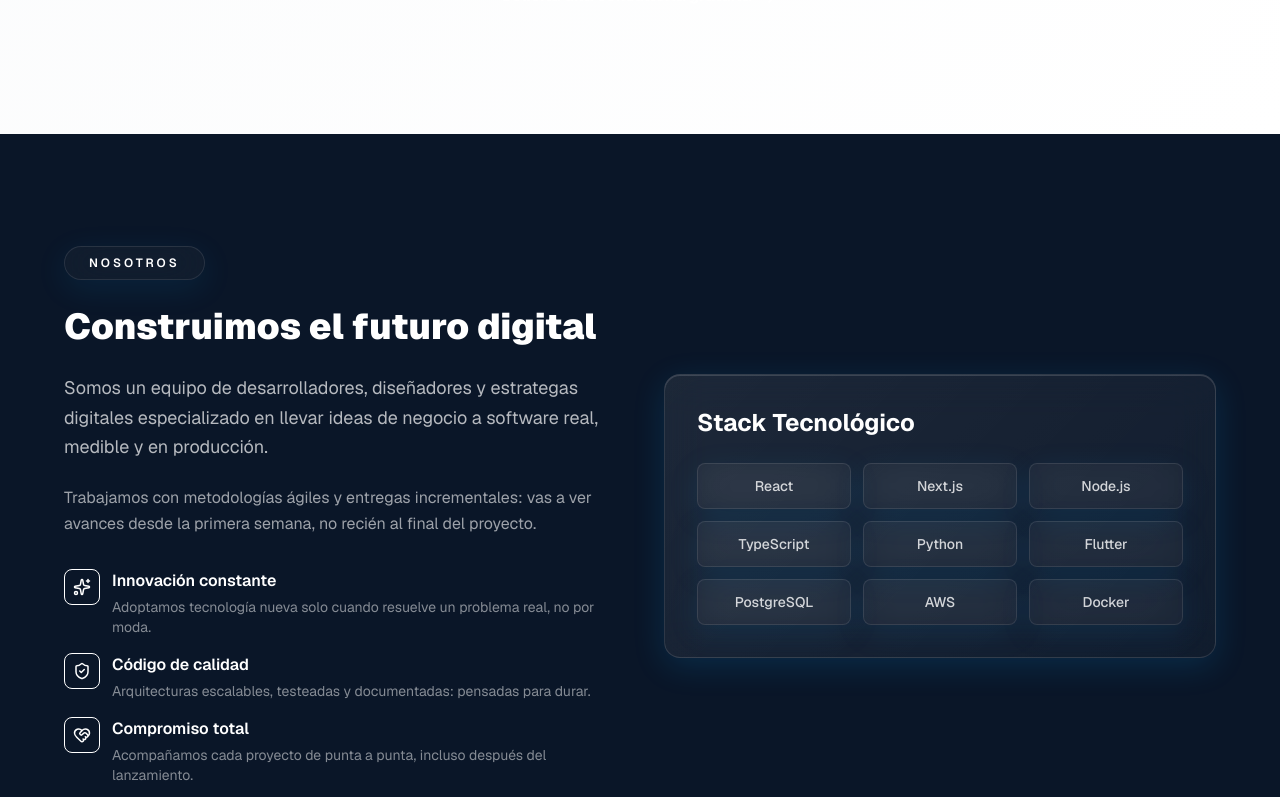
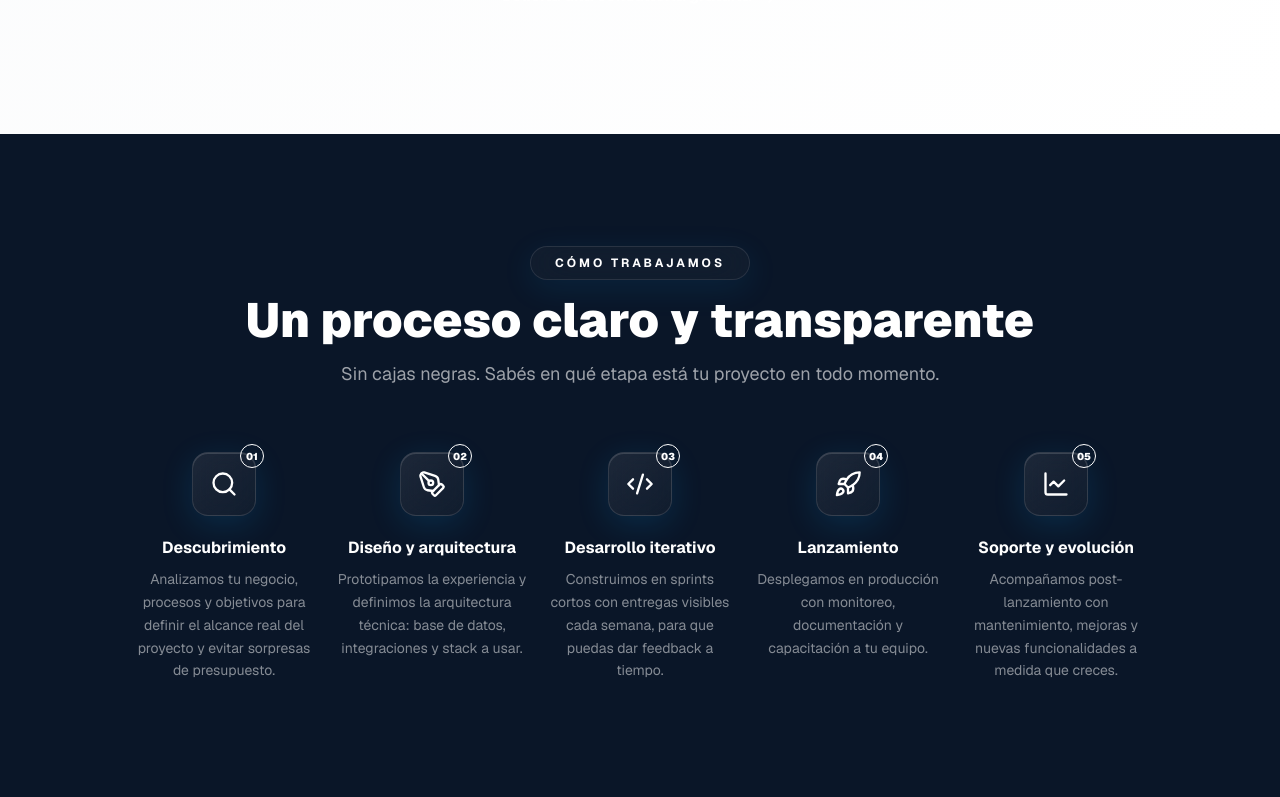
Before and after one commit to hernanazocar/softnex, a Next.js app: page / in a window 1280 px wide. Shown: the part 2000-2797 px from the top of the page. Built offline with nearby package versions, Linux system fonts and the light colour scheme.

Commit message:
feat(page): integrar nuevas secciones Process, WhyUs y FAQ en el home

```diff
--- a/app/page.tsx
+++ b/app/page.tsx
@@ -1,7 +1,10 @@
 import Header from '@/components/Header'
 import Hero from '@/components/Hero'
 import Services from '@/components/Services'
+import Process from '@/components/Process'
 import About from '@/components/About'
+import WhyUs from '@/components/WhyUs'
+import FAQ from '@/components/FAQ'
 import Contact from '@/components/Contact'
 import Footer from '@/components/Footer'
 
@@ -11,7 +14,10 @@ export default function Home() {
       <Header />
       <Hero />
       <Services />
+      <Process />
       <About />
+      <WhyUs />
+      <FAQ />
       <Contact />
       <Footer />
     </div>
```
